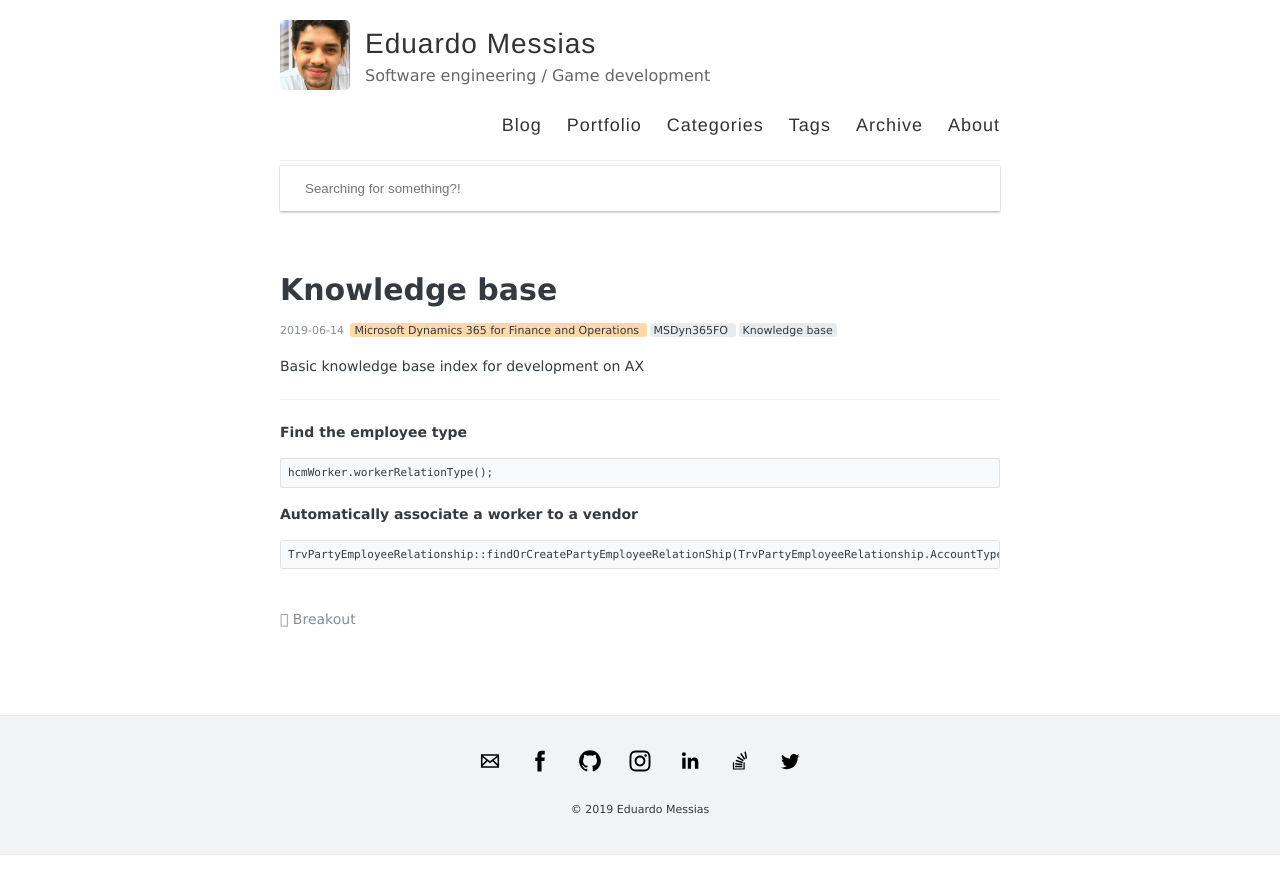
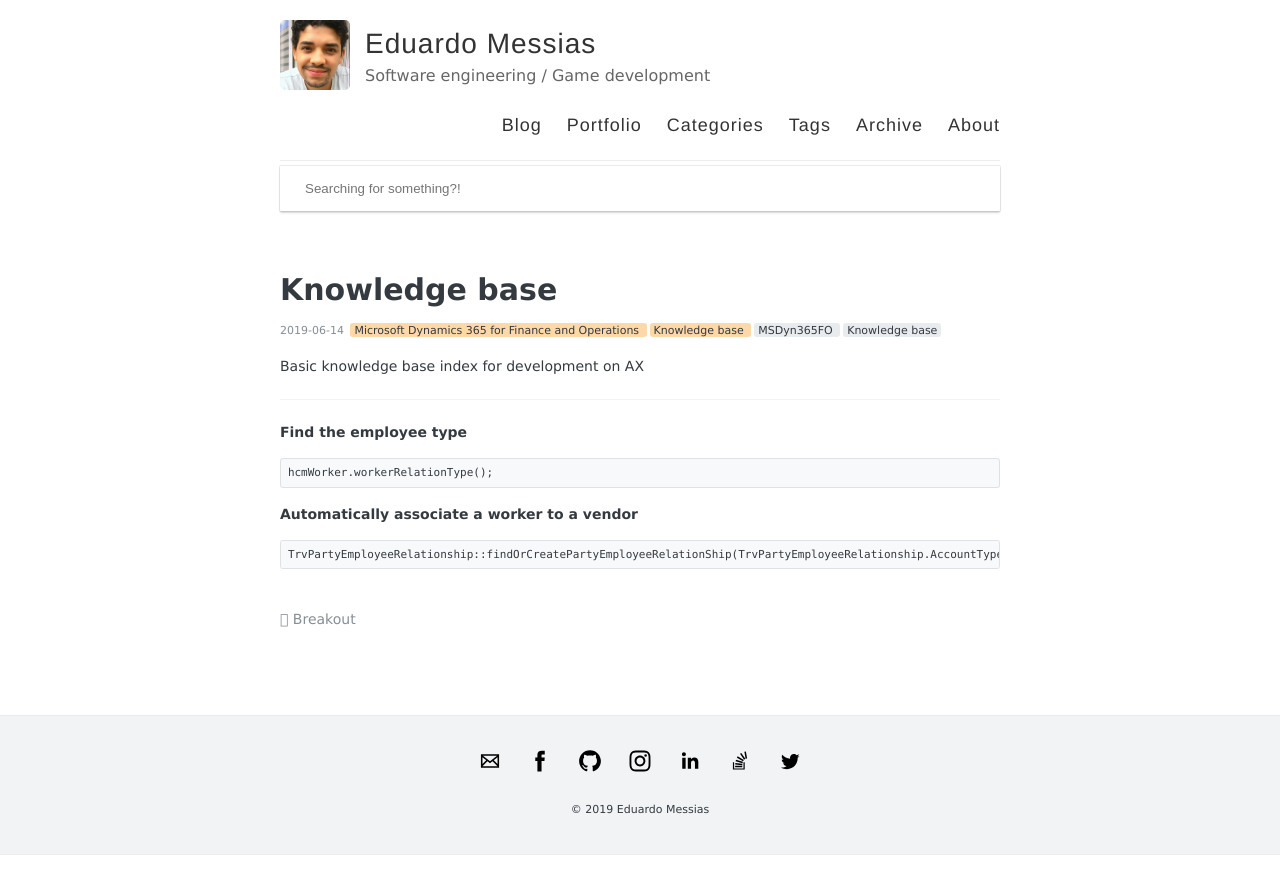
Before and after one commit to eduardomessias/eduardomessias.github.io, a Jekyll site: the page built from _posts/2019-06-14-ms-dyn-365-fo-knowledge-base.md, in a window 1280 px wide. Shown: the top 894 px of the page. Built offline with Jekyll 4.4.1, drawn with Linux system fonts in a browser that asks for light colours.

Commit message:
Update 2019-06-14-ms-dyn-365-fo-knowledge-base.md

```diff
--- a/_posts/2019-06-14-ms-dyn-365-fo-knowledge-base.md
+++ b/_posts/2019-06-14-ms-dyn-365-fo-knowledge-base.md
@@ -6,6 +6,7 @@ tags:
   - Knowledge base
 categories:
   - Microsoft Dynamics 365 for Finance and Operations
+  - Knowledge base
 ---
 
 Basic knowledge base index for development on AX
```
